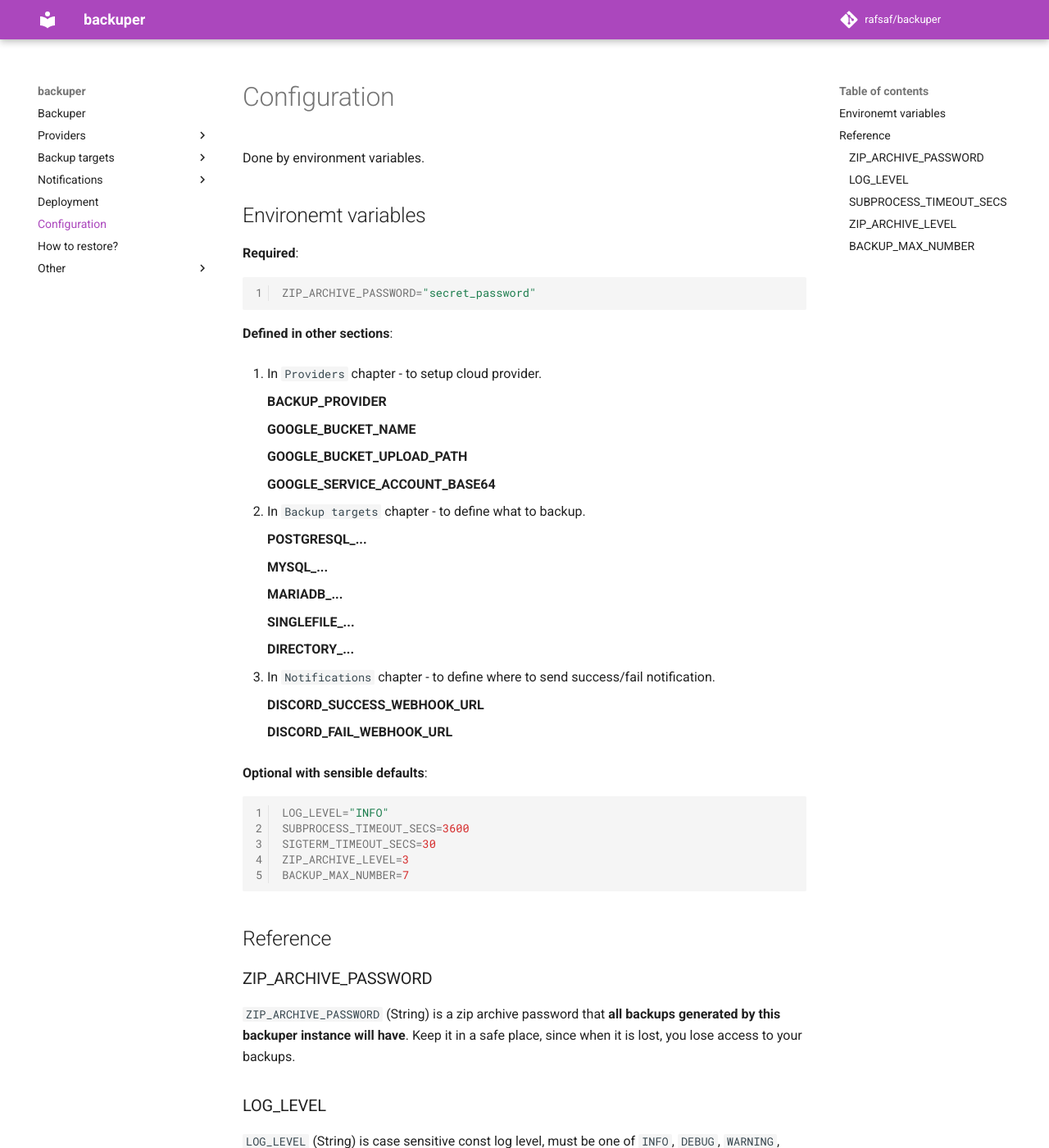
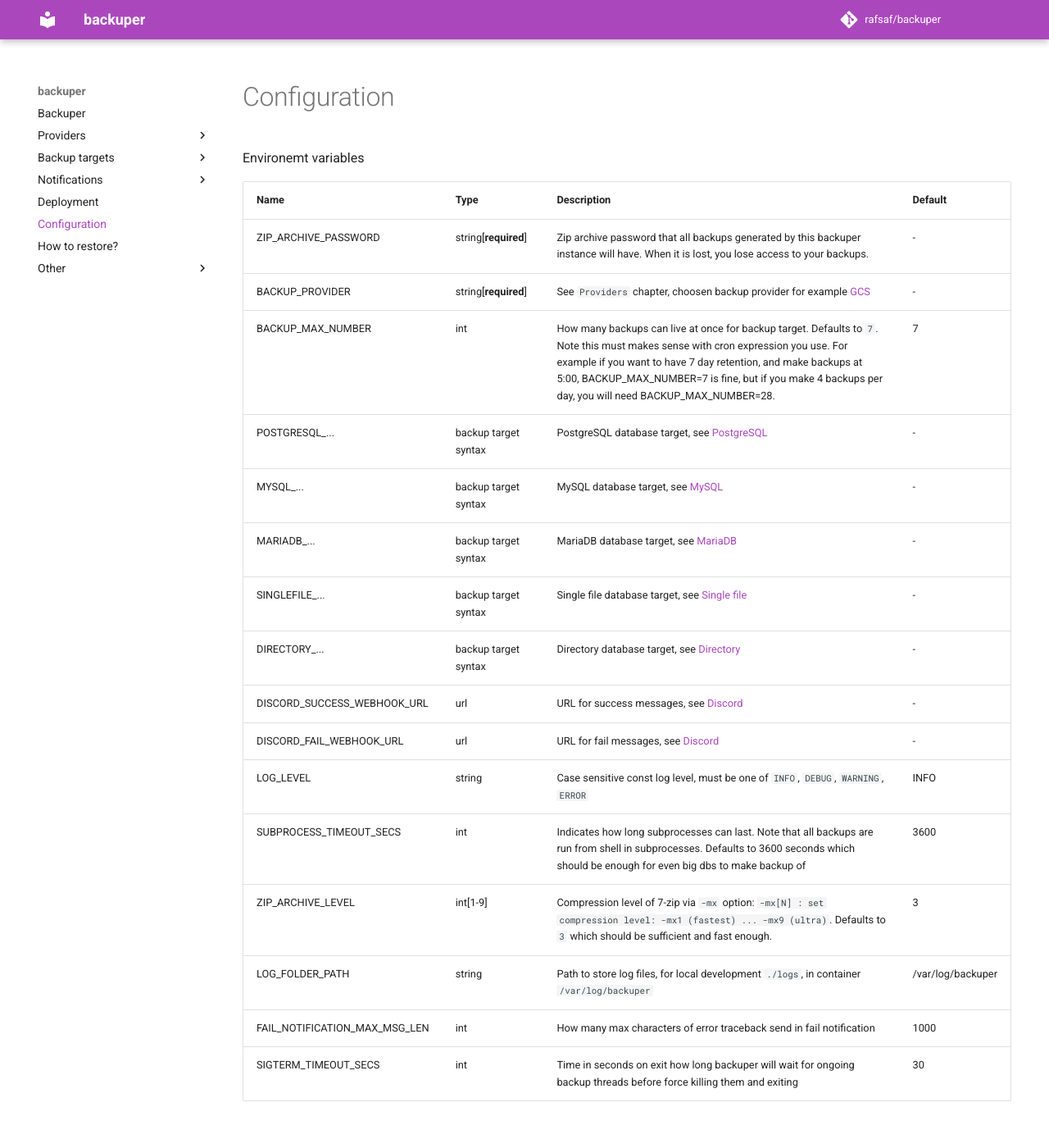
Before and after one commit to rafsaf/ogion, an MkDocs documentation site: the page built from docs/configuration.md, in a window 1280 px wide and 1400 px high. Shown: the whole window at 82% size. Built offline with MkDocs 1.6.1 and Material for MkDocs 9.7.7, drawn with Linux system fonts in a browser that asks for light colours; comment, search, counter and statistics services are not loaded; some of the changed text lies outside the part shown.

Commit message:
Update docs for 2.0 release

````diff
--- a/docs/configuration.md
+++ b/docs/configuration.md
@@ -1,81 +1,30 @@
+---
+hide:
+  - toc
+---
+
 # Configuration
 
-Done by environment variables.
+Environemt variables
 
-## Environemt variables
-
-**Required**:
-
-```bash
-ZIP_ARCHIVE_PASSWORD="secret_password"
-```
-
-**Defined in other sections**:
-
-1. In `Providers` chapter - to setup cloud provider.
-
-    **BACKUP_PROVIDER**
-
-    **GOOGLE_BUCKET_NAME**
-
-    **GOOGLE_BUCKET_UPLOAD_PATH**
-
-    **GOOGLE_SERVICE_ACCOUNT_BASE64**
-
-2. In `Backup targets` chapter - to define what to backup.
-
-    **POSTGRESQL_...**
-
-    **MYSQL_...**
-
-    **MARIADB_...**
-
-    **SINGLEFILE_...**
-
-    **DIRECTORY_...**
-
-3. In `Notifications` chapter - to define where to send success/fail notification.
-
-    **DISCORD_SUCCESS_WEBHOOK_URL**
-
-    **DISCORD_FAIL_WEBHOOK_URL**
-
-**Optional with sensible defaults**:
-
-```bash
-LOG_LEVEL="INFO"
-SUBPROCESS_TIMEOUT_SECS=3600
-SIGTERM_TIMEOUT_SECS=30
-ZIP_ARCHIVE_LEVEL=3
-BACKUP_MAX_NUMBER=7
-```
-
-## Reference
-
-### ZIP_ARCHIVE_PASSWORD
-
-`ZIP_ARCHIVE_PASSWORD` (String) is a zip archive password that **all backups generated by this backuper instance will have**. Keep it in a safe place, since when it is lost, you lose access to your backups.
-
-### LOG_LEVEL
-
-`LOG_LEVEL` (String) is case sensitive const log level, must be one of `INFO`, `DEBUG`, `WARNING`, `ERROR`. Defaults to `INFO`.
-
-### SUBPROCESS_TIMEOUT_SECS
-
-`SUBPROCESS_TIMEOUT_SECS` (Integer) indicates how long subprocesses can last. Note that all backups are run from shell in subprocesses. Defaults to 3600 seconds which should be enough for even big dbs to make backup of.
-
-### ZIP_ARCHIVE_LEVEL
-
-`ZIP_ARCHIVE_LEVEL` (Integer [1-9]) to set compression level of 7-zip via `-mx` option.
-    ```bash
-      -m{Parameters} : set compression Method
-        -mx[N] : set compression level: -mx1 (fastest) ... -mx9 (ultra)
-    ```
-Defaults to `3` which should be sufficient and fast enough.
-
-### BACKUP_MAX_NUMBER
-
-`BACKUP_MAX_NUMBER` (Integer) How many backups can live at once for backup target. Defaults to `7`. Note this must makes sense with cron expression you use. For example if you want to have 7 day retention, and make backups at 5:00, BACKUP_MAX_NUMBER=7 is fine, but if you make 4 backups per day, you will need BACKUP_MAX_NUMBER=28.
+| Name                          | Type                 | Description                                                                                                                                                                                                                                                                                                   | Default           |
+| :---------------------------- | :------------------- | :------------------------------------------------------------------------------------------------------------------------------------------------------------------------------------------------------------------------------------------------------------------------------------------------------------ | :---------------- |
+| ZIP_ARCHIVE_PASSWORD          | string[**required**] | Zip archive password that all backups generated by this backuper instance will have. When it is lost, you lose access to your backups.                                                                                                                                                                        | -                 |
+| BACKUP_PROVIDER               | string[**required**] | See `Providers` chapter, choosen backup provider for example [GCS](../providers/google_cloud_storage)                                                                                                                                                                                                         | -                 |
+| BACKUP_MAX_NUMBER             | int                  | How many backups can live at once for backup target. Defaults to `7`. Note this must makes sense with cron expression you use. For example if you want to have 7 day retention, and make backups at 5:00, BACKUP_MAX_NUMBER=7 is fine, but if you make 4 backups per day, you will need BACKUP_MAX_NUMBER=28. | 7                 |
+| POSTGRESQL\_...               | backup target syntax | PostgreSQL database target, see [PostgreSQL](../backup_targets/postgresql)                                                                                                                                                                                                                                    | -                 |
+| MYSQL\_...                    | backup target syntax | MySQL database target, see [MySQL](../backup_targets/mysql)                                                                                                                                                                                                                                                   | -                 |
+| MARIADB\_...                  | backup target syntax | MariaDB database target, see [MariaDB](../backup_targets/mariadb)                                                                                                                                                                                                                                             | -                 |
+| SINGLEFILE\_...               | backup target syntax | Single file database target, see [Single file](../backup_targets/file)                                                                                                                                                                                                                                        | -                 |
+| DIRECTORY\_...                | backup target syntax | Directory database target, see [Directory](../backup_targets/directory)                                                                                                                                                                                                                                       | -                 |
+| DISCORD_SUCCESS_WEBHOOK_URL   | url                  | URL for success messages, see [Discord](../notifications/discord)                                                                                                                                                                                                                                             | -                 |
+| DISCORD_FAIL_WEBHOOK_URL      | url                  | URL for fail messages, see [Discord](../notifications/discord)                                                                                                                                                                                                                                                | -                 |
+| LOG_LEVEL                     | string               | Case sensitive const log level, must be one of `INFO`, `DEBUG`, `WARNING`, `ERROR`                                                                                                                                                                                                                            | INFO              |
+| SUBPROCESS_TIMEOUT_SECS       | int                  | Indicates how long subprocesses can last. Note that all backups are run from shell in subprocesses. Defaults to 3600 seconds which should be enough for even big dbs to make backup of                                                                                                                        | 3600              |
+| ZIP_ARCHIVE_LEVEL             | int[1-9]             | Compression level of 7-zip via `-mx` option: `-mx[N] : set compression level: -mx1 (fastest) ... -mx9 (ultra)`. Defaults to `3` which should be sufficient and fast enough.                                                                                                                                   | 3                 |
+| LOG_FOLDER_PATH               | string               | Path to store log files, for local development `./logs`, in container `/var/log/backuper`                                                                                                                                                                                                                     | /var/log/backuper |
+| FAIL_NOTIFICATION_MAX_MSG_LEN | int                  | How many max characters of error traceback send in fail notification                                                                                                                                                                                                                                          | 1000              |
+| SIGTERM_TIMEOUT_SECS          | int                  | Time in seconds on exit how long backuper will wait for ongoing backup threads before force killing them and exiting                                                                                                                                                                                          | 30                |
 
 <br>
 <br>
--- a/docs/other/development.md
+++ b/docs/other/development.md
@@ -19,11 +19,7 @@
 
     `cp .env.example .env`
 
-3. To test it locally, you will need mariadb-client and postgresql-client installed and copied good version of 7zip (arm64 or amd64) from bin folder, there is dedicated script that does that:
-
-    `./scripts/install_apt_libs_and_7zip.sh`
-
-    **Be careful with it as it will make changes to your system.**
+3. To run database backups, you will need mariadb-client and postgresql-client installed and copied good version of 7zip (arm64 or amd64) from bin folder, there are dedicated scripts in folder `script` that does that.
 
 4. Setup databases
 
--- a/mkdocs.yml
+++ b/mkdocs.yml
@@ -17,7 +17,9 @@
   - admonition
   - pymdownx.details
   - pymdownx.superfences
-
+  - tables
+  - toc:
+      toc_depth: "2"
 nav:
   - Backuper: index.md
   - Providers:
````
Also changed, not shown: README.md (+2 -5 lines), docs/deployment.md (+4 -12 lines), docs/index.md (+2 -5 lines), docs/providers/google_cloud_storage.md (+11 -10 lines), 1 other file.
